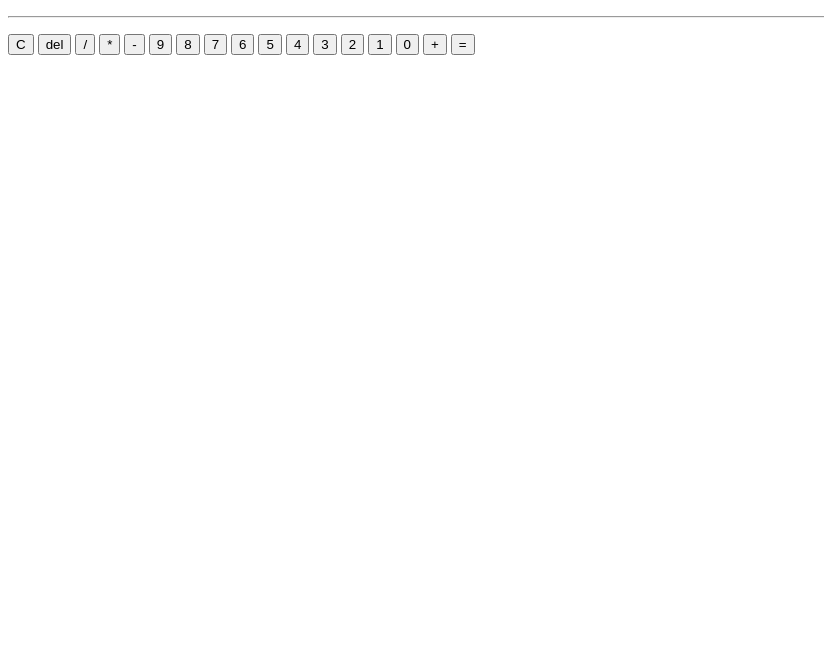
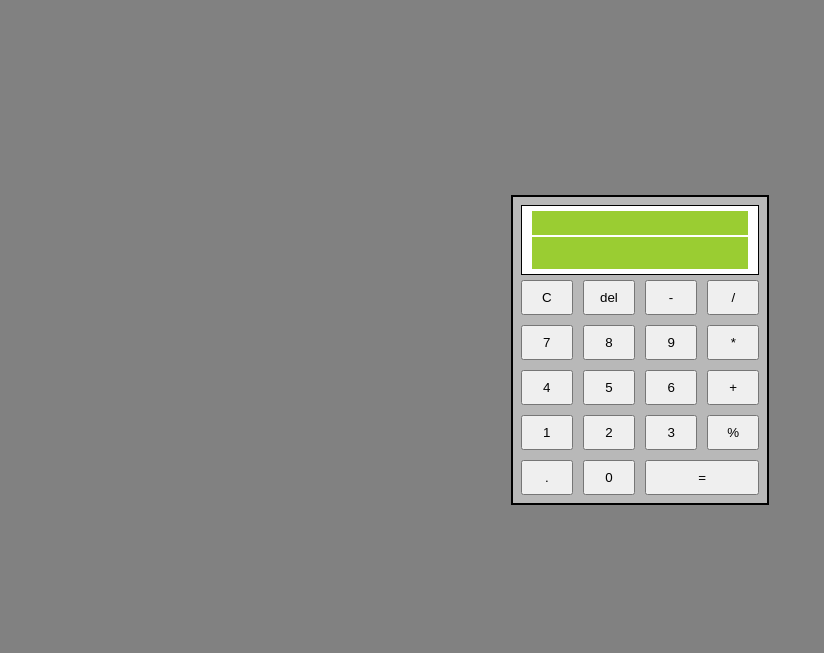
Before and after one commit to Matiasfalcon/calculator, a plain HTML site: page index.html in a window 1280 px wide. Shown: the whole page, without its empty margins (0-824 px from the left). Drawn offline with Linux system fonts and the light colour scheme.

Commit message:
styling whit css the calculator

```diff
--- a/index.html
+++ b/index.html
@@ -8,32 +8,36 @@
 </head>
 
 <body>
-    <div id="calculator">
-        <div id="screen">
-            <p id="top-screen"></p>
-            <hr>
-            <p id="low-screen"></p>
+    <main class="main">
+        <div class="calculator">
+            <div class="screen">
+                <p class="top-screen"></p>
+                <p class="low-screen"></p>
+            </div>
+            <div class="grid">
+                <button id="dot" class="btn">.</button>
+                <button id="mod" class="btn">%</button>
+                <button id="clear" class="btn">C</button>
+                <button id="del" class="btn">del</button>
+                <button id="divide" class="btn" >/</button>
+                <button id="multiply" class="btn" >*</button>
+                <button id="less" class="btn" >-</button>
+                <button id="nine" class="btn" >9</button>
+                <button id="eight" class="btn" >8</button>
+                <button id="seven" class="btn" >7</button>
+                <button id="six" class="btn" >6</button>
+                <button id="five" class="btn" >5</button>
+                <button id="four" class="btn" >4</button>
+                <button id="three" class="btn" >3</button>
+                <button id="two" class="btn" >2</button>
+                <button id="one" class="btn" >1</button>
+                <button id="zero" class="btn" >0</button>
+                <button id="plus" class="btn" >+</button>
+                <button id="equal" class="btn">=</button>
+            </div>
         </div>
-        <div id="buttons-container">
-            <button id="c-btn">C</button>
-            <button id="del-btn">del</button>
-            <button id="divide-btn">/</button>
-            <button id="multiply-btn">*</button>
-            <button id="less-btn">-</button>
-            <button id="nine-btn">9</button>
-            <button id="eight-btn">8</button>
-            <button id="seven-btn">7</button>
-            <button id="six-btn">6</button>
-            <button id="five-btn">5</button>
-            <button id="four-btn">4</button>
-            <button id="three-btn">3</button>
-            <button id="two-btn">2</button>
-            <button id="one-btn">1</button>
-            <button id="cero-btn">0</button>
-            <button id="sum-btn">+</button>
-            <button id="equal-btn">=</button>
-        </div>
-    </div>
+
+    </main>
 </body>
 
 </html>
--- a/style.css
+++ b/style.css
@@ -0,0 +1,156 @@
+* {
+    box-sizing: border-box;
+    margin: 0;
+    padding: 0;
+}
+
+html {
+    position: relative;
+    min-height: 100%;
+}
+
+body {
+    background-color: #818181;
+}
+
+.main {
+    height: 75vh;
+    min-height: 500px;
+    padding: 10px;
+    margin-top: 50px;
+    display: flex;
+    justify-content: center;
+    align-items: center;
+}
+
+.calculator {
+    padding: 8px;
+    border: 2px solid black;
+    max-width: 300px;
+    background-color: #b8b8b8;
+}
+
+.screen {
+    border: 1px solid black;
+    padding: 5px 10px;
+    margin-bottom: 5px;
+    width: 100%;
+    background-color: white;
+}
+
+.top-screen {
+    height: 24px;
+    background-color: yellowgreen;
+}
+
+.low-screen {
+    margin-top: 2px;
+    height: 32px;
+    background-color: yellowgreen;
+}
+
+.grid {
+    display: grid;
+    grid-template-columns: repeat(4, 1fr);
+    grid-template-rows: repeat(5, 1fr);
+    gap: 10px;
+}
+
+.btn {
+    padding: .5rem .95rem;
+}
+
+#zero {
+    grid-column: 2/3;
+    grid-row: 5/6;
+}
+
+#one {
+    grid-column: 1/2;
+    grid-row: 4/5;
+}
+
+#two {
+    grid-column: 2/3;
+    grid-row: 4/5;
+}
+
+#plus {
+    grid-column: 4/5;
+    grid-row: 3/4;
+}
+
+#equal {
+    grid-column: 3/5;
+    grid-row: 5/6;
+}
+
+#three {
+    grid-column: 3/4;
+    grid-row: 4/5;
+}
+
+#four {
+    grid-column: 1/2;
+    grid-row: 3/4;
+}
+
+#five {
+    grid-column: 2/3;
+    grid-row: 3/4;
+}
+
+#six {
+    grid-column: 3/4;
+    grid-row: 3/4;
+}
+
+#seven {
+    grid-column: 1/2;
+    grid-row: 2/3;
+}
+
+#eight {
+    grid-column: 2/3;
+    grid-row: 2/3;
+}
+
+#nine {
+    grid-column: 3/4;
+    grid-row: 2/3;
+}
+
+#clear {
+    grid-column: 1/2;
+    grid-row: 1/2;
+}
+
+#del {
+    grid-column: 2/3;
+    grid-row: 1/2;
+}
+
+#less {
+    grid-column: 3/4;
+    grid-row: 1/2;
+}
+
+#divide {
+    grid-column: 4/5;
+    grid-row: 1/2;
+}
+
+#multiply {
+    grid-column: 4/5;
+    grid-row: 2/3;
+}
+
+#dot {
+    grid-column: 1/2;
+    grid-row: 5/6;
+}
+
+#mod {
+    grid-column: 4/5;
+    grid-row: 4/5;
+}
```
